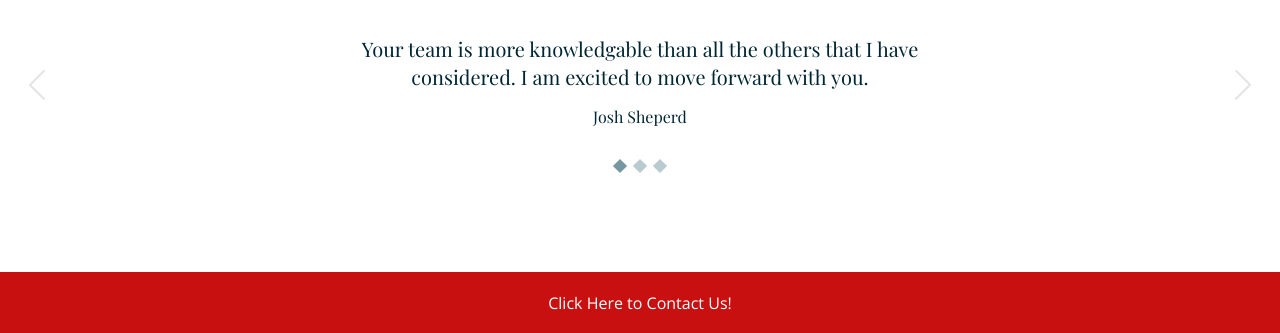
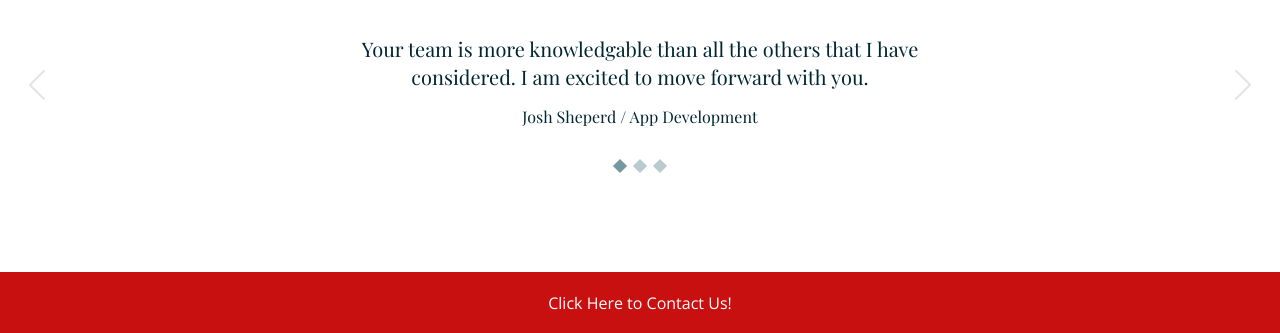
Before and after one commit to naveenailawadi/EntreDevelopersLabSite, a Flask app: page / in a window 1280 px wide. Shown: the part 1898-2231 px from the top of the page. Run offline with Flask 2, Linux system fonts and the light colour scheme; some web fonts are replaced.

Commit message:
added type to testimonials

```diff
--- a/flaskapp/templates/home.html
+++ b/flaskapp/templates/home.html
@@ -86,19 +86,19 @@
             <div class="item">
               <div class="s-12 m-12 l-7 center text-center">
                 <p class="h1 margin-bottom text-size-20">Your team is more knowledgable than all the others that I have considered. I am excited to move forward with you.</p>
-                <p class="h1 text-size-16">Josh Sheperd</p>
+                <p class="h1 text-size-16">Josh Sheperd / App Development</p>
               </div>
             </div>
             <div class="item">
               <div class="s-12 m-12 l-7 center text-center">
                 <p class="h1 margin-bottom text-size-20">It is a pleasure to work with you. You prioritize communication with your clients and it shows.</p>
-                <p class="h1 text-size-16">Nick Doherty</h5>
+                <p class="h1 text-size-16">Nick Doherty / Web Development</h5>
               </div>
             </div>
             <div class="item">
               <div class="s-12 m-12 l-7 center text-center">
                 <p class="h1 margin-bottom text-size-20">Excellent work. I didn't expect you to finish this quickly with such precision. I look forward to doing more business with you in the future.</p>
-                <p class="h1 text-size-16">Andrew Angelos</p>
+                <p class="h1 text-size-16">Andrew Angelos / Data Analytics</p>
               </div>
             </div>
           </div>
```
